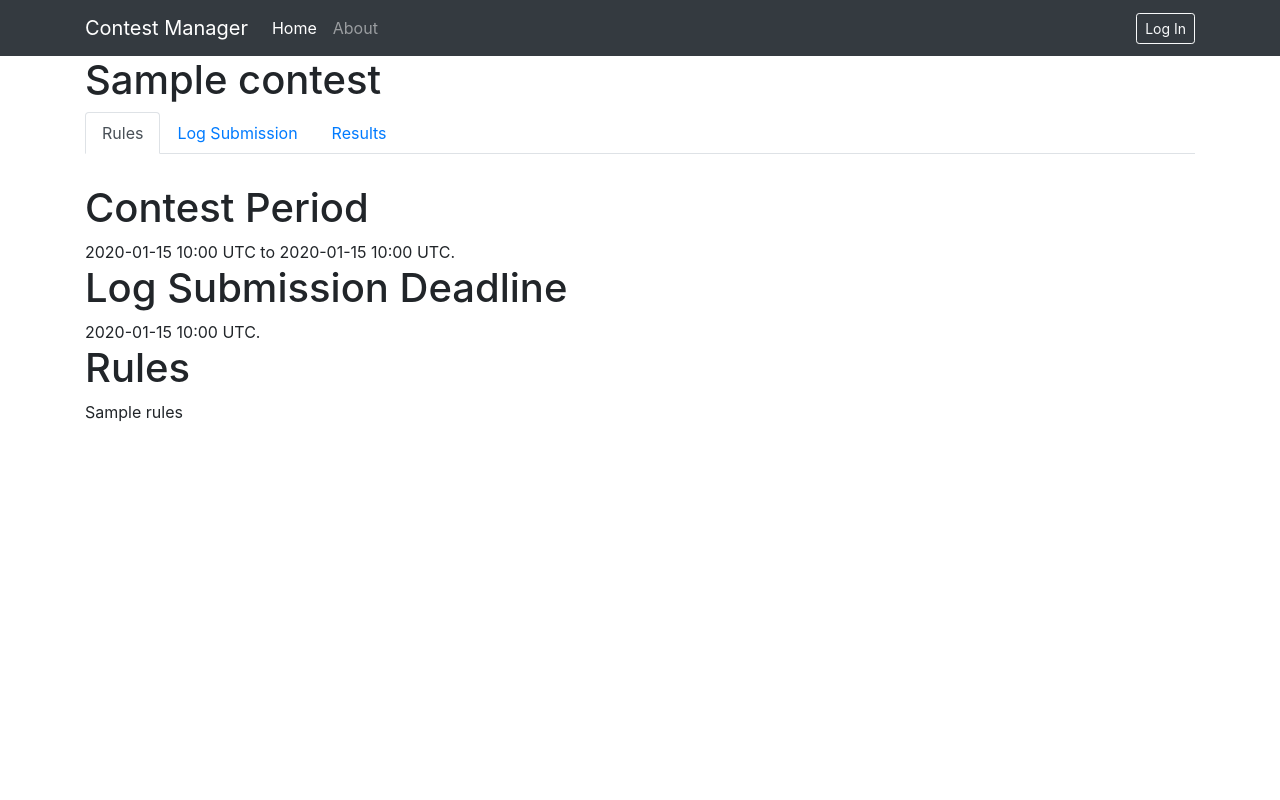
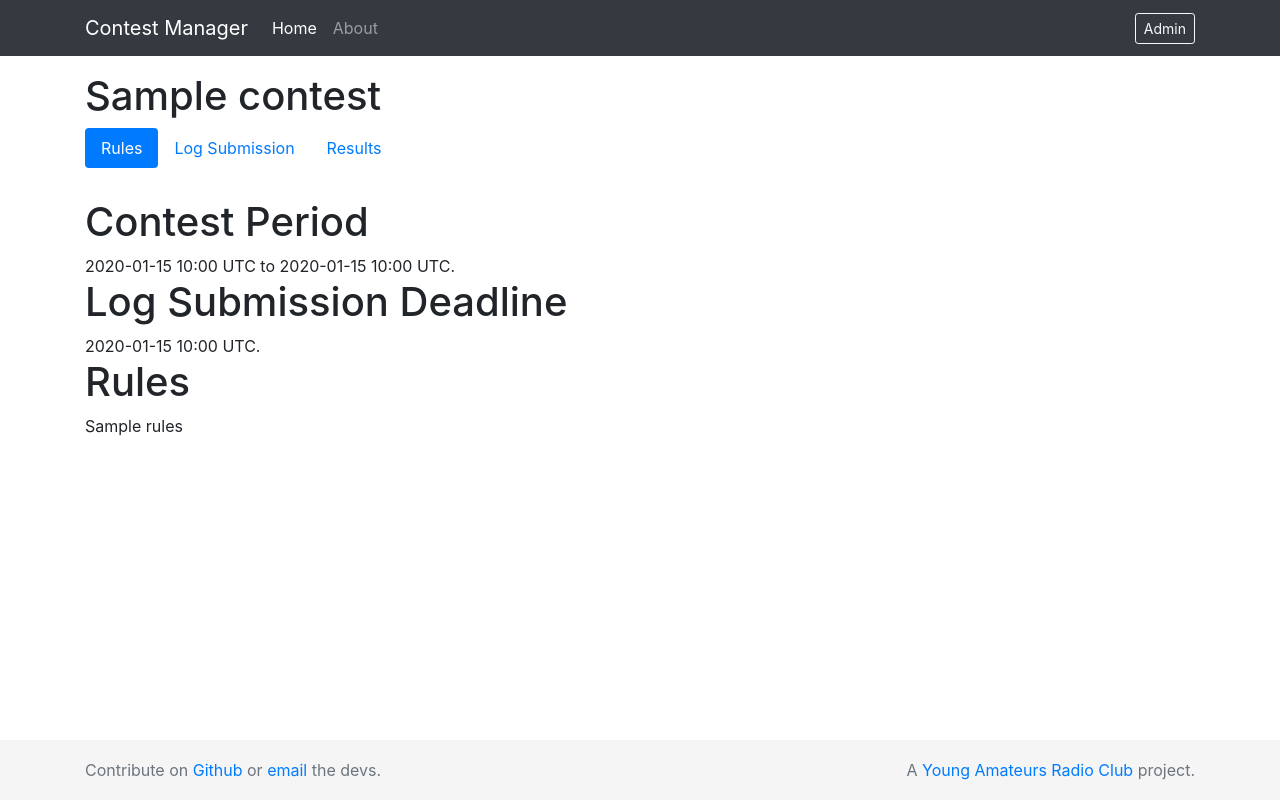
Before and after one commit to zapme/contest-manager, a Flask app: template contest_manager/templates/contest/rules.html in a window 1280 px wide. Run offline with Flask 2, Linux system fonts and the light colour scheme; the template is opened without the code that fills it: most values are stand-ins (such as "Sample title", 1, 10 or a date in 2020); some libraries are stand-ins or nearby versions.

Commit message:
added footer, change contest nav to pills

```diff
--- a/contest_manager/static/style.css
+++ b/contest_manager/static/style.css
@@ -1,3 +1,23 @@
 #content {
     padding-top: 30px;
 }
+
+/* Sticky header and footer styles
+-------------------------------------------------- */
+html {
+  position: relative;
+  min-height: 100%;
+}
+body {
+  margin-bottom: 90px; /* Margin bottom by footer height */
+  /* Show it is fixed to the top */
+  padding-top: 4.5rem;
+}
+.footer {
+  position: absolute;
+  bottom: 0;
+  width: 100%;
+  height: 60px; /* Set the fixed height of the footer here */
+  line-height: 60px; /* Vertically center the text there */
+  background-color: #f5f5f5;
+}
--- a/contest_manager/templates/base.html
+++ b/contest_manager/templates/base.html
@@ -6,7 +6,7 @@
     <link rel="stylesheet" href="{{ url_for('static', filename='style.css') }}">
 </head>
 <body>
-    <nav class="navbar navbar-expand-lg navbar-dark bg-dark">
+    <nav class="navbar navbar-expand-lg navbar-dark bg-dark fixed-top">
         <div class="container">
             <a class="navbar-brand" href="{{ url_for('index') }}">Contest Manager</a>
             <button class="navbar-toggler" type="button" data-toggle="collapse" data-target="#navbarNavAltMarkup" aria-controls="navbarNavAltMarkup" aria-expanded="false" aria-label="Toggle navigation">
@@ -23,7 +23,7 @@
                 </ul>
                 <ul class="navbar-nav my-auto">
                     <li class="nav-item">
-                        <button type="button" class="btn btn-outline-light btn-sm" data-toggle="modal" data-target="#exampleModalCenter">Log In</button>
+                        <button type="button" class="btn btn-outline-light btn-sm" data-toggle="modal" data-target="#exampleModalCenter">Admin</button>
                     </li>
                 </ul>
             </div>
@@ -63,13 +63,26 @@
         </div>
     </div>
 
-    <div class="container">
+    <div class="container" id="header">
         {% block header %}{% endblock %}
     </div>
     <div class="container" id="content">
         {% block content %}{% endblock %}
     </div>
 
+    <footer class="footer">
+        <div class="container text-muted">
+            <div class="row">
+            <div class="col-md-6">
+                Contribute on <a href="https://github.com/young-amateurs-rc/contest-manager/">Github</a> or <a href="mailto:dev@yarc.world?subject=Contest%20Manager%20Inquiry">email</a> the devs.
+            </div>
+            <div class="col-md-6 text-md-right">
+                A <a href="https://yarc.world/">Young Amateurs Radio Club</a> project.
+            </div>
+            </div>
+        </div>
+    </footer>
+
     <script src="https://code.jquery.com/jquery-3.3.1.slim.min.js" integrity="sha384-q8i/X+965DzO0rT7abK41JStQIAqVgRVzpbzo5smXKp4YfRvH+8abtTE1Pi6jizo" crossorigin="anonymous"></script>
     <script src="https://cdnjs.cloudflare.com/ajax/libs/popper.js/1.14.3/umd/popper.min.js" integrity="sha384-ZMP7rVo3mIykV+2+9J3UJ46jBk0WLaUAdn689aCwoqbBJiSnjAK/l8WvCWPIPm49" crossorigin="anonymous"></script>
     <script src="https://stackpath.bootstrapcdn.com/bootstrap/4.1.3/js/bootstrap.min.js" integrity="sha384-ChfqqxuZUCnJSK3+MXmPNIyE6ZbWh2IMqE241rYiqJxyMiZ6OW/JmZQ5stwEULTy" crossorigin="anonymous"></script>
--- a/contest_manager/templates/contest/rules.html
+++ b/contest_manager/templates/contest/rules.html
@@ -4,7 +4,7 @@
 
 {% block header %}
 <h1>{{ contest['name'] }}</h1>
-<ul class="nav nav-tabs">
+<ul class="nav nav-pills">
     <li class="nav-item">
         <a class="nav-link active" href="{{ url_for('contest.rules', id=contest['id']) }}">Rules</a>
     </li>
--- a/contest_manager/templates/contest/submit.html
+++ b/contest_manager/templates/contest/submit.html
@@ -4,7 +4,7 @@
 
 {% block header %}
 <h1>{{ contest['name'] }}</h1>
-<ul class="nav nav-tabs">
+<ul class="nav nav-pills">
     <li class="nav-item">
         <a class="nav-link" href="{{ url_for('contest.rules', id=contest['id']) }}">Rules</a>
     </li>
```
